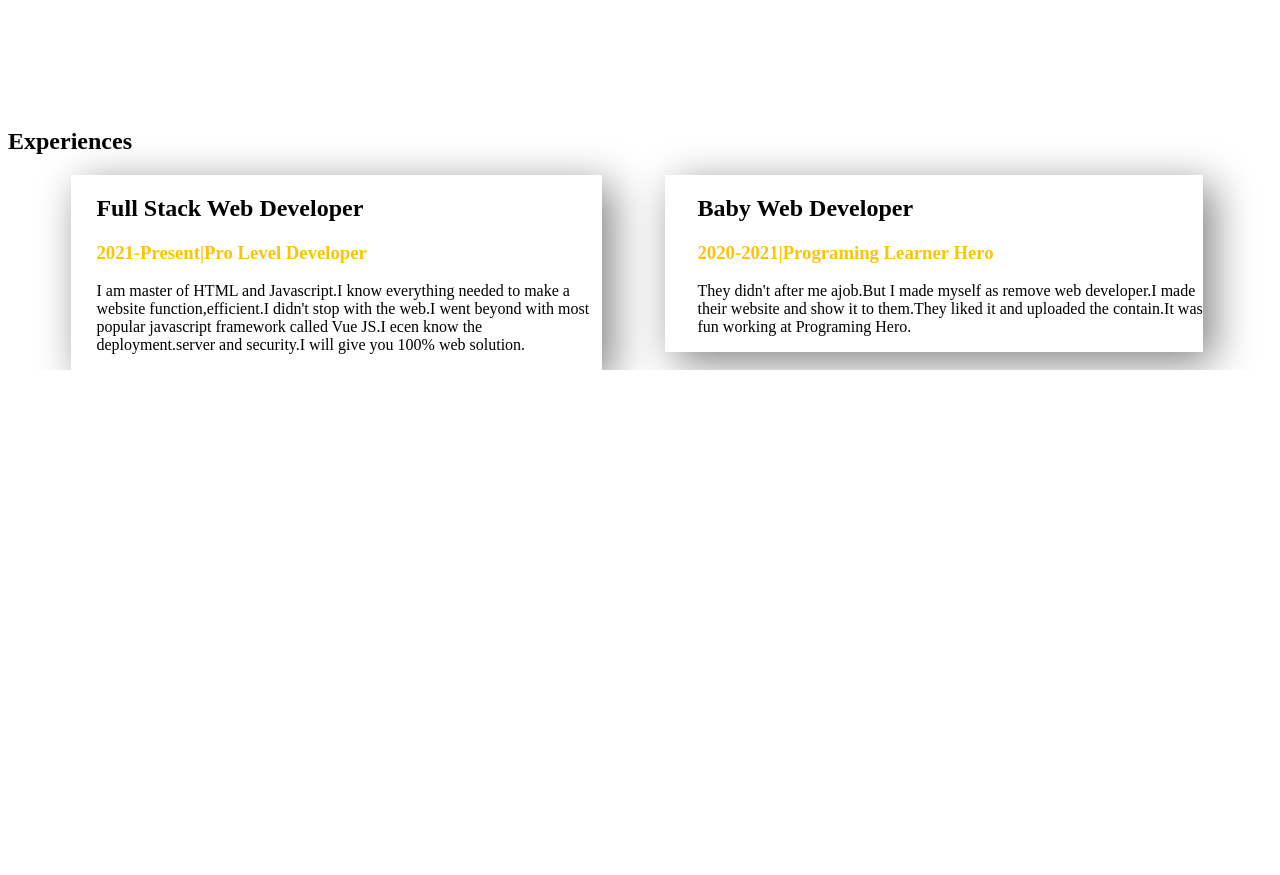
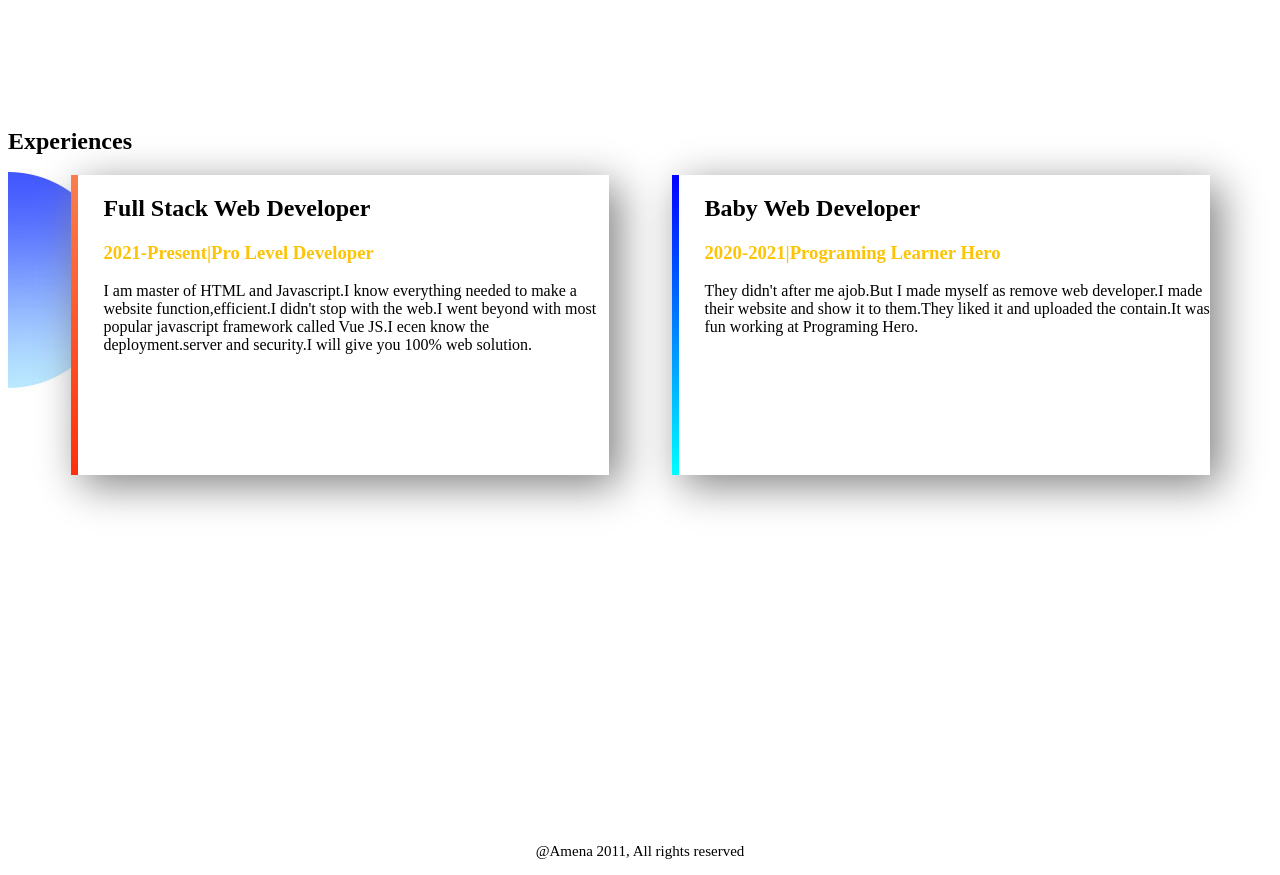
Before and after one commit to AmenaAkter772/first-protfolio, a plain HTML site: page index.html in a window 1280 px wide. Shown: the part 1300-2175 px from the top of the page. Before the commit the page ends 1670 px from the top, so only its background shows below. Drawn offline with Linux system fonts and the light colour scheme.

Commit message:
added baby

```diff
--- a/index.html
+++ b/index.html
@@ -24,7 +24,6 @@
         <div class="half-width">
          <img src="images/10.jpg" alt="">
 
-
         </div>
         <diV class="half-width">
             <h2>Dream Big</h2>
@@ -36,10 +35,11 @@
 
 
         </div>
-    </section class="experience-area">
+    </section>
+    <section class="experience-area">
     <h2>Experiences</h2>
 
-        <div class="half-width single-experience">
+        <div id ="full-stuck" class="half-width single-experience">
             <h2>Full Stack Web Developer</h2>
             <h3><span class="orange-light">2021-Present|Pro Level Developer</span></h3>
             <p>
@@ -49,7 +49,7 @@
 
 
 
-            <div id ="full-stuck" class="half-width single-experience">
+            <div id ="baby-web" class="half-width single-experience">
                 <h2>Baby Web Developer</h2>
                 <h3><span class="orange-light">2020-2021|Programing Learner Hero</span></h3>
                 <p>They didn't after me ajob.But I made myself as remove web developer.I made their website and show it to them.They liked it and uploaded the contain.It was fun working at Programing Hero.</p>
@@ -62,6 +62,9 @@
 
 
     </section>
+    <footer>
+        <p>@Amena 2011, All rights reserved</p>
+    </footer>
 
 
 </body>
--- a/style.css
+++ b/style.css
@@ -34,20 +34,39 @@ section{
     font-weight: 700;
 }
 .dream-area{
-    background-image: url("images/11.jpg");
+    background-image: url("images/13.jpg");
     background-repeat: no-repeat;
     background-position: right;
 }
 
 .single-experience{
     box-shadow: 10px 10px 40px gray;
-    height: 80%;
+    height: 60%;
+    background-color: white;
 }
 .experience-area{
     background-image: url("images/12.jpg");
+    background-repeat: no-repeat
 }
+#full-stuck{
+    border-left: 7px solid;
+    border-image: linear-gradient(180deg, rgb(250, 126, 77), rgb(255, 47, 10));
+    border-image-slice: 1;
 
- #full-stuck{
-     border-left: 7px solid;
-     border-image: linear-gradient(lightsalmon,tomato);
- }   border-image-slice:1;
+
+
+
+}
+#baby-web{
+    border-left: 7px solid;
+    border-image: linear-gradient(180deg, blue, cyan);
+    border-image-slice: 1;
+
+
+
+
+}
+footer p{
+    text-align: center;
+    font-size: 15px;
+}
```
Also changed, not shown: images/13.jpg (added).
